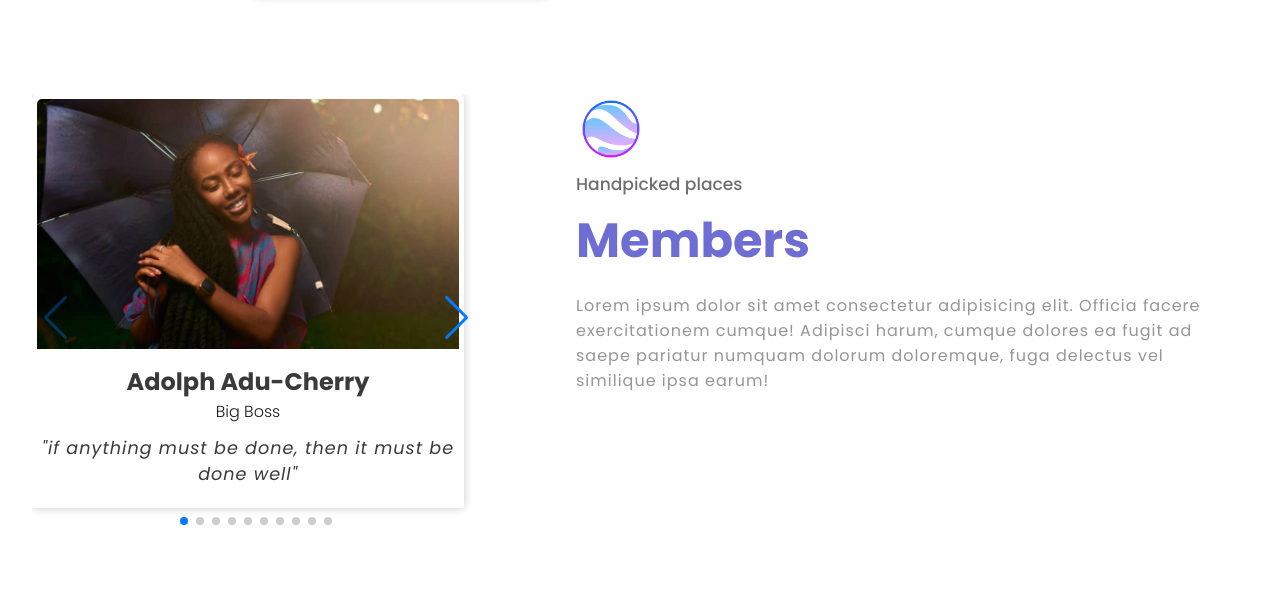
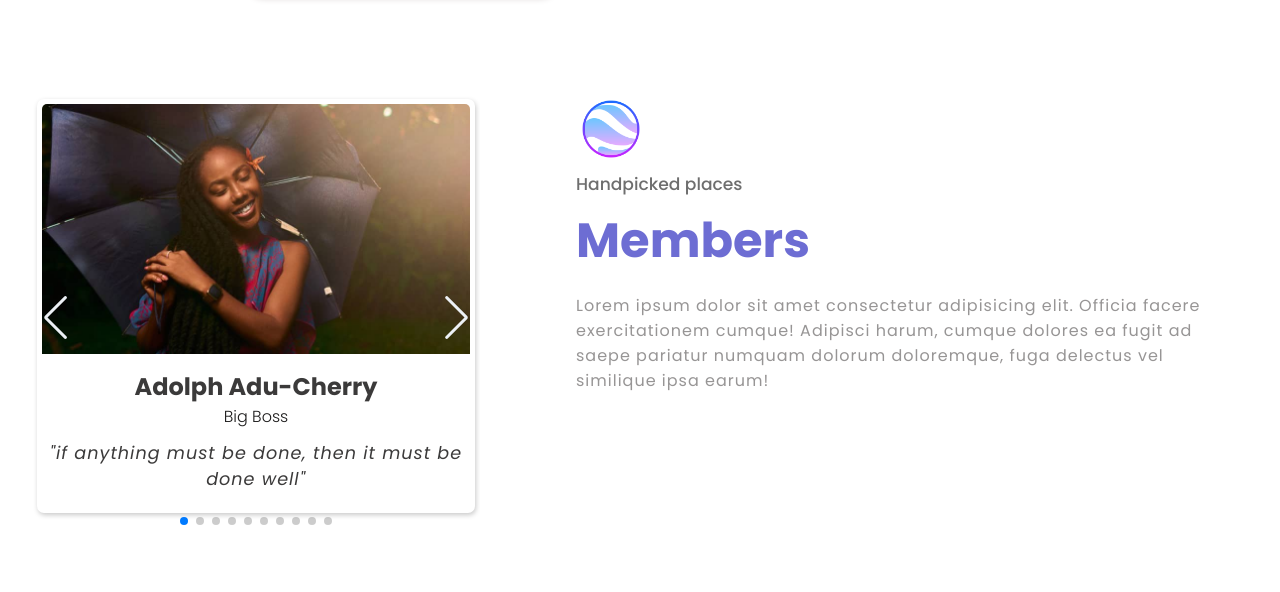
Before and after one commit to Zormelo-Alex/axlr8-website, a React (Create React App) app: page / in a window 1280 px wide. Shown: the part 2135-2727 px from the top of the page. Built offline with nearby package versions, Linux system fonts and the light colour scheme.

Commit message:
implemented further changes to swiper

```diff
--- a/src/index.css
+++ b/src/index.css
@@ -499,12 +499,22 @@ body::-webkit-scrollbar-thumb{
   padding: 1rem;
   min-height: 490px;
 }
+.members-slider{
+  padding: .1rem;
+}
+.members-slider .swiper-button-prev,.members-slider .swiper-button-next{
+  color: rgb(236, 240, 245);
+}
+.members-slider .swiperNavNext{
+  height: 25px;
+  width: 25px !important;
+}
 .member-section .member{
   min-width: 250px;
   padding: .3rem;
-  box-shadow: 0px 0px 10px 0px rgb(201, 201, 201);
-  margin-right: 1rem;
-  border-radius: 5px 5px 0px 0px;
+  box-shadow: 1px 2px 5px rgb(201, 201, 201);
+  margin: .3rem;
+  border-radius: 7px;
 }
 .member-section .member .name{
   text-align: center;
--- a/src/partials/members.js
+++ b/src/partials/members.js
@@ -3,7 +3,7 @@ import image1 from "../resources/images/ab.jpg";
 import globe from "../resources/icons/earth.png";
 
 // import Swiper core and required modules
-import { Navigation, Pagination, Scrollbar, A11y } from 'swiper';
+import SwiperCore, { Navigation, Pagination, Scrollbar, A11y, Thumbs, EffectFade } from 'swiper';
 
 import { Swiper, SwiperSlide } from 'swiper/react';
 
@@ -14,6 +14,7 @@ import 'swiper/css/pagination';
 import 'swiper/css/scrollbar';
 
 
+
 const members = () => {
   return (
      <div className="member-section" id="members">
@@ -21,12 +22,17 @@ const members = () => {
             <div className="members">
               <Swiper
                 // install Swiper modules
-                modules={[Navigation, Pagination, Scrollbar, A11y]}
-                spaceBetween={20}
+               modules={[Navigation, Pagination, Scrollbar, A11y, Thumbs, EffectFade]}
+                speed={800}
+                spaceBetween={10}
                 slidesPerView={1}
                 navigation
                 pagination={{ clickable: true }}
+                loop={true}
+                //grabCursor={true}
+                className= 'members-slider'
                 //scrollbar={{ draggable: true }}
+                //effect='fade'
                 //onSwiper={(swiper) => console.log(swiper)}
                 //onSlideChange={() => console.log('slide change')}
               >
```
